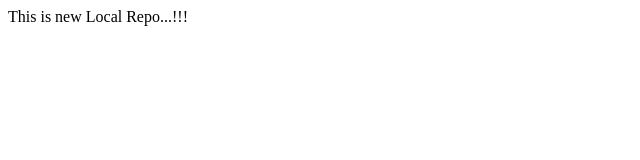
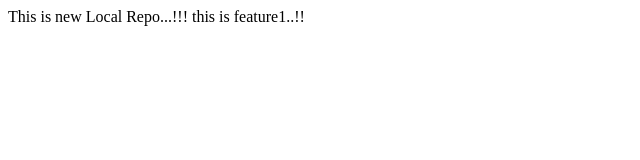
Before and after one commit to varadgupta/LocalRepo, a plain HTML site: page index.html in a window 1280 px wide. Shown: the whole page, without its empty margins (0-640 px from the left). Drawn offline with Linux system fonts and the light colour scheme.

Commit message:
Add feature1 statement

```diff
--- a/index.html
+++ b/index.html
@@ -1,3 +1,5 @@
 <p>
     This is new Local Repo...!!!
+
+    this is feature1..!!
 </p>
```
